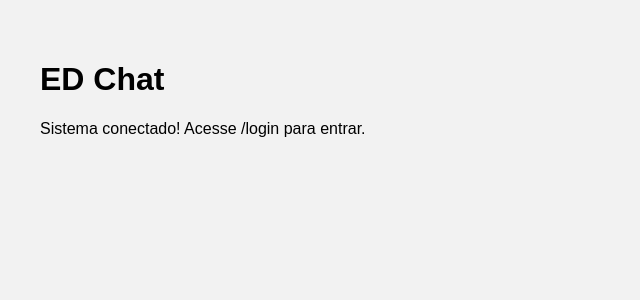
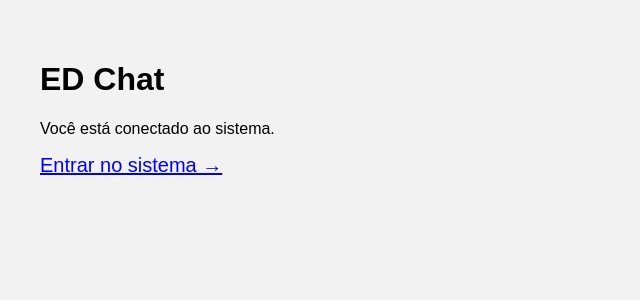
Before and after one commit to edclaaudio-bit/ed-chat2, a Next.js app: page / in a window 1280 px wide. Shown: the top 300 px of the page, without its empty margins (0-640 px from the left). Built offline with nearby package versions, Linux system fonts and the light colour scheme.

Commit message:
Update page.js

```diff
--- a/app/page.js
+++ b/app/page.js
@@ -2,7 +2,11 @@ export default function Home() {
   return (
     <main style={{ padding: 40 }}>
       <h1>ED Chat</h1>
-      <p>Sistema conectado! Acesse /login para entrar.</p>
+      <p>Você está conectado ao sistema.</p>
+
+      <a href="/login" style={{ fontSize: 20, color: "blue" }}>
+        Entrar no sistema →
+      </a>
     </main>
   );
 }
```
